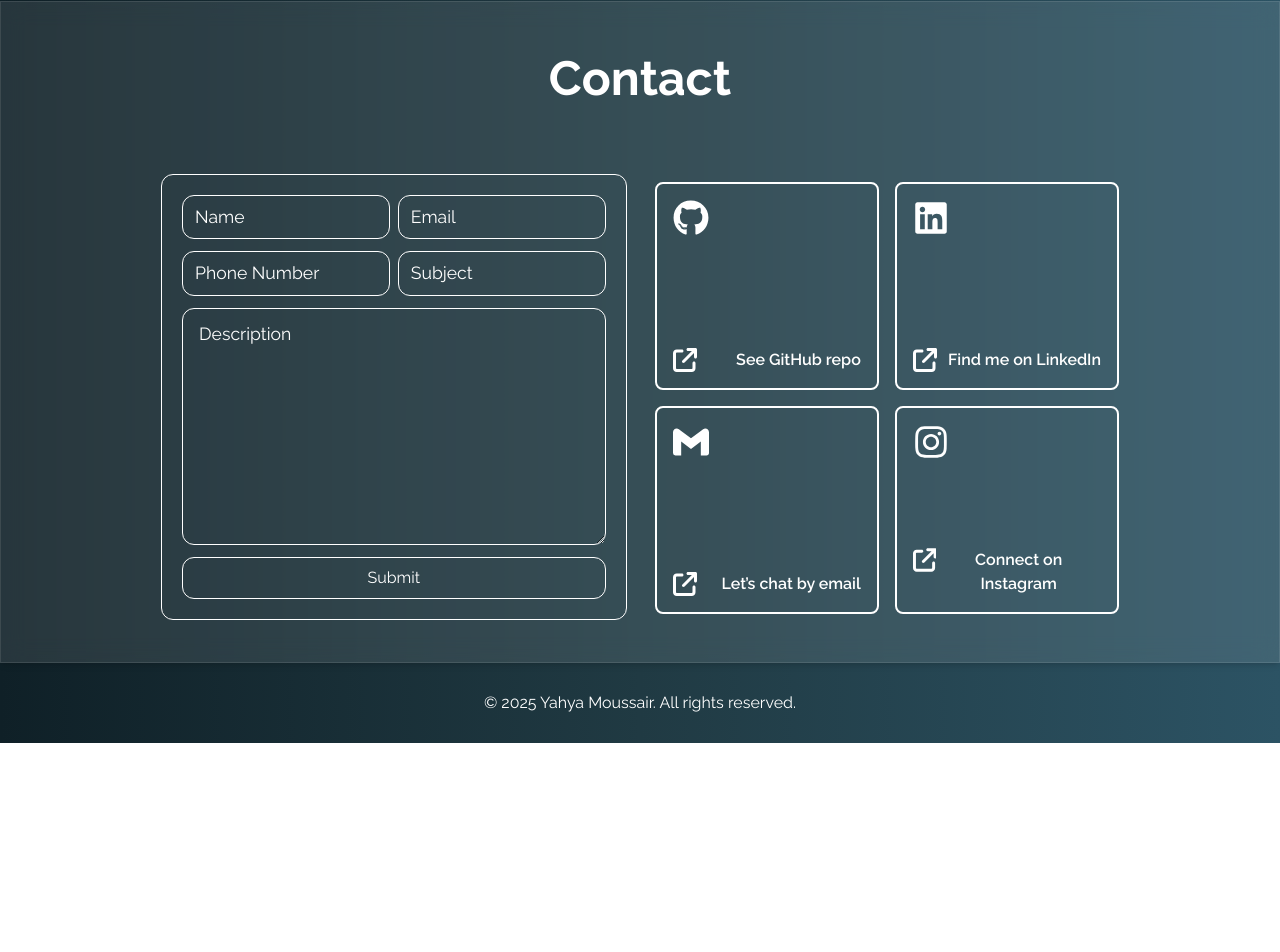
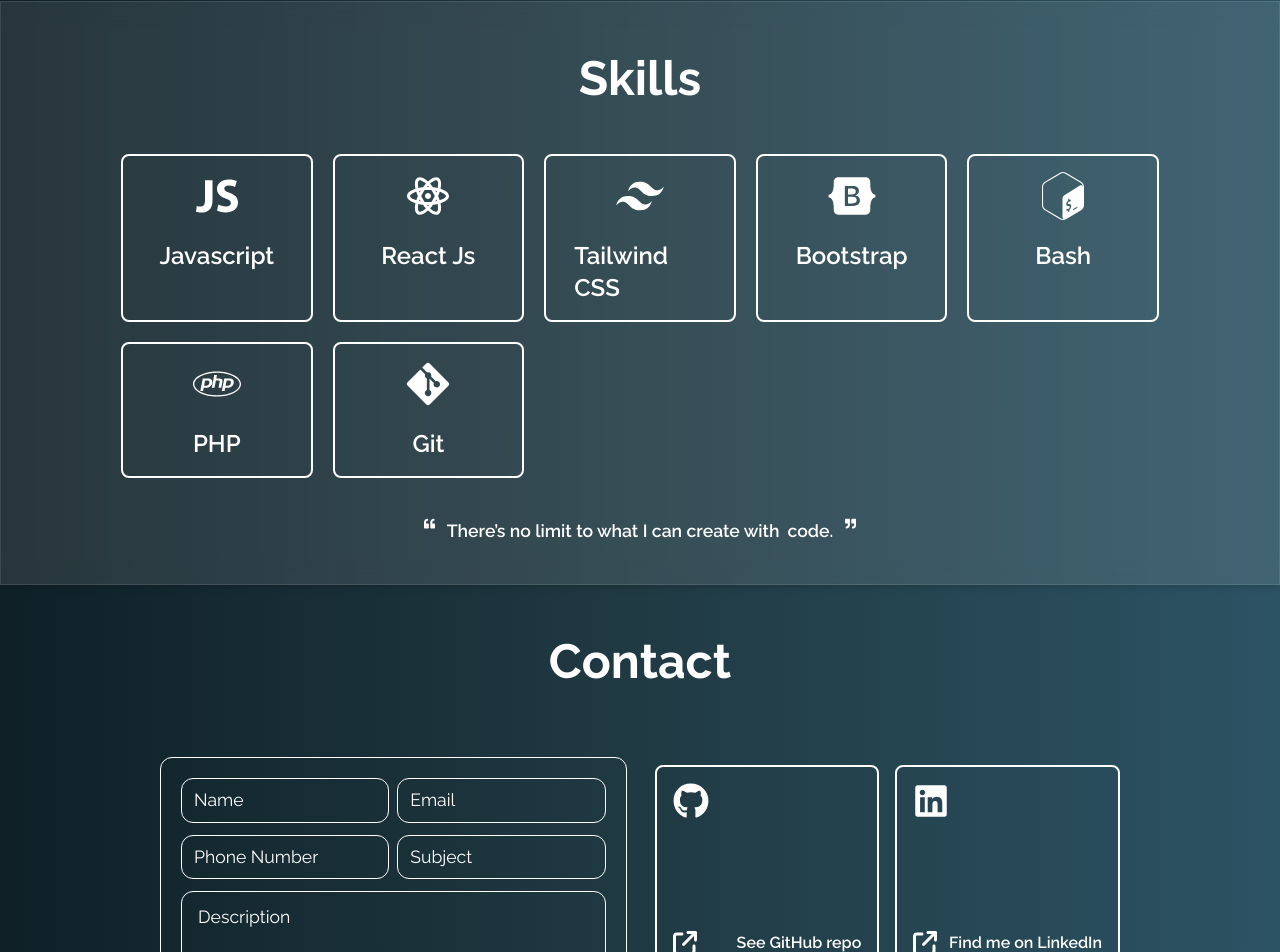
Before and after one commit to yahya-moussair/portfolio, a React (Vite) app: page / in a window 1280 px wide. Shown: the part 1844-2796 px from the top of the page. Before the commit the page ends 2587 px from the top, so only its background shows below. Built offline with nearby package versions, Linux system fonts and the light colour scheme; a web font is replaced by a local one.

Commit message:
complete the final touch , the second step is the animation

```diff
--- a/src/components/home/about.jsx
+++ b/src/components/home/about.jsx
@@ -55,7 +55,7 @@ const About = () => {
               <a
                 href={resume}
                 download="resume"
-                className="bg-gradient-to-r text-xl cursor-pointer from-cyan-400 to-blue-600 text-white font-semibold w-[65%] text-center py-2  px-1 rounded-lg shadow-md lg:hover:scale-105 transition-transform duration-200"
+                className="text-xl cursor-pointer lg:text-white lg:bg-transparent bg-white text-black border-white font-semibold w-[65%] text-center py-2  px-1 rounded-lg shadow-md lg:hover:scale-105 border-[2px]   lg:hover:bg-white lg:hover:text-black lg:hover:border-white transition-transform duration-200"
               >
                 Download My Resume
               </a>
--- a/src/components/home/contact.jsx
+++ b/src/components/home/contact.jsx
@@ -65,8 +65,8 @@ const Contact = () => {
   return (
     <>
       <div
-        id="projects"
-        className="flex flex-col gap-y-15 text-center bg-white/10 backdrop-blur-md border border-white/10 shadow-md py-9 lg:px-30 px-3 lg:py-10 z-10 w-full"
+        id="contact"
+        className="flex flex-col gap-y-15 text-center py-9 lg:px-30 px-3 lg:py-10 z-10 w-full"
       >
         <h1 className="text-[3rem] font-bold">Contact</h1>
         <div className="flex lg:flex-row flex-col gap-x-7 gap-y-4 lg:items-start md:px-10">
@@ -123,7 +123,7 @@ const Contact = () => {
             ></textarea>
             <button
               value="send"
-              className="border-[1px] border-white w-full rounded-xl py-2 cursor-pointer hover:bg-white hover:text-black transition-all duration-300"
+              className="border-[1px] border-white w-full rounded-xl py-2 cursor-pointer hover:bg-white hover:text-black font-semibold transition-all duration-300"
             >
               Submit
             </button>
--- a/src/components/home/heroSection.jsx
+++ b/src/components/home/heroSection.jsx
@@ -26,12 +26,12 @@ const HeroSection = () => {
           </p>
           <div className="flex lg:flex-row flex-col gap-x-4 lg:gap-y-0 gap-y-3">
             <Link to="/about">
-              <button className="bg-gradient-to-r text-xl cursor-pointer from-cyan-400 to-blue-600 text-white font-semibold py-2 px-15 rounded-lg shadow-md lg:hover:scale-105 transition-transform duration-200">
+              <button className="border-[2px]  text-xl cursor-pointer lg:text-white lg:bg-transparent bg-white text-black border-white font-semibold py-2 px-15 rounded-lg shadow-md lg:hover:scale-105 lg:hover:bg-white lg:hover:text-black w-full transition-transform duration-200">
                 About
               </button>
             </Link>
             <Link to="/project">
-              <button className="bg-gradient-to-r text-xl cursor-pointer from-cyan-400 to-blue-600 text-white font-semibold py-2 px-13 rounded-lg shadow-md lg:hover:scale-105 transition-transform duration-200">
+              <button className="border-[2px]  text-xl cursor-pointer lg:text-white lg:bg-transparent bg-white text-black border-white font-semibold py-2 px-15 rounded-lg shadow-md lg:hover:scale-105 lg:hover:bg-white w-full lg:hover:text-black transition-transform duration-200">
                 Projects
               </button>
             </Link>
--- /dev/null
+++ b/src/components/home/skils.jsx
@@ -0,0 +1,60 @@
+import React from "react";
+import {
+  FaBootstrap,
+  FaGitAlt,
+  FaPhp,
+  FaQuoteLeft,
+  FaQuoteRight,
+} from "react-icons/fa";
+import { IoLogoJavascript } from "react-icons/io";
+import { RiReactjsLine, RiTailwindCssFill } from "react-icons/ri";
+import { SiGnubash } from "react-icons/si";
+
+const Skils = () => {
+  return (
+    <>
+      <div className="flex flex-col lg:gap-y-10 gap-y-8 items-center py-9 lg:px-30 px-3 lg:py-10 z-10 w-full bg-white/10 backdrop-blur-md border border-white/10 shadow-md">
+        <h1 className="text-[3rem] font-bold">Skills</h1>
+
+        <div className="grid lg:grid-cols-5 justify-center md:grid-cols-3 grid-cols-2 gap-5">
+          <div className="cursor-auto lg:px-7 px-6 py-4 border-[2px] rounded-lg border-white flex flex-col gap-5 items-center lg:hover:bg-white lg:hover:text-black lg:hover:scale-105 transition-all duration-300">
+            <IoLogoJavascript className="lg:text-5xl text-4xl" />
+            <h1 className="lg:text-2xl text-lg font-semibold">Javascript</h1>
+          </div>
+          <div className="cursor-auto lg:px-7 px-6 py-4 border-[2px] rounded-lg border-white flex flex-col gap-5 items-center lg:hover:bg-white lg:hover:text-black lg:hover:scale-105 transition-all duration-300">
+            <RiReactjsLine className="lg:text-5xl text-4xl" />
+            <h1 className="lg:text-2xl text-lg font-semibold">React Js</h1>
+          </div>
+          <div className="cursor-auto lg:px-7 px-6 py-4 border-[2px] rounded-lg border-white flex flex-col gap-5 items-center lg:hover:bg-white lg:hover:text-black lg:hover:scale-105 transition-all duration-300">
+            <RiTailwindCssFill className="lg:text-5xl text-4xl" />
+            <h1 className="lg:text-2xl text-lg font-semibold">Tailwind CSS</h1>
+          </div>
+          <div className="cursor-auto lg:px-7 px-6 py-4 border-[2px] rounded-lg border-white flex flex-col gap-5 items-center lg:hover:bg-white lg:hover:text-black lg:hover:scale-105 transition-all duration-300">
+            <FaBootstrap className="lg:text-5xl text-4xl" />
+            <h1 className="lg:text-2xl text-lg font-semibold">Bootstrap</h1>
+          </div>
+          <div className="cursor-auto lg:px-7 px-6 py-4 border-[2px] rounded-lg border-white flex flex-col gap-5 items-center lg:hover:bg-white lg:hover:text-black lg:hover:scale-105 transition-all duration-300">
+            <SiGnubash className="lg:text-5xl text-4xl" />
+            <h1 className="lg:text-2xl text-lg font-semibold">Bash</h1>
+          </div>
+          <div className="cursor-auto lg:px-7 px-6 py-4 border-[2px] rounded-lg border-white flex flex-col gap-5 items-center lg:hover:bg-white lg:hover:text-black lg:hover:scale-105 transition-all duration-300">
+            <FaPhp className="lg:text-5xl text-4xl" />
+            <h1 className="lg:text-2xl text-lg font-semibold">PHP</h1>
+          </div>
+          <div className="cursor-auto lg:px-7 px-6 py-4 border-[2px] rounded-lg border-white flex flex-col gap-5 items-center lg:hover:bg-white lg:hover:text-black lg:hover:scale-105 transition-all duration-300">
+            <FaGitAlt className="lg:text-5xl text-4xl" />
+            <h1 className="lg:text-2xl text-lg font-semibold">Git</h1>
+          </div>
+        </div>
+        <p className="flex lg:gap-x-3 gap-x-1 text-center w-full justify-center">
+          <FaQuoteLeft className="text-[0.7rem]" />
+          <span className="text-[1.1rem] font-semibold flex gap-2">
+            There’s no limit to what I can create with <span className="flex justify-center lg:gap-x-3 gap-x-1">code.<FaQuoteRight className="text-[0.7rem]" /></span>
+          </span>
+        </p>
+      </div>
+    </>
+  );
+};
+
+export default Skils;
--- a/src/index.css
+++ b/src/index.css
@@ -5,7 +5,5 @@ body {
   background: linear-gradient(to right, #0f2027, #203a43, #2c5364);
   color: #fff; /* Make sure your text is readable on dark background */
   font-family: "Raleway", sans-serif;
+  user-select: none;
 }
-/* .parentDiv:hover > .chilDiv{
-  bottom: 0;
-} */
--- a/src/layouts/footer.jsx
+++ b/src/layouts/footer.jsx
@@ -3,7 +3,7 @@ import React from "react";
 const Footer = () => {
   return (
     <>
-      <div className="w-full py-7 text-white text-center  ">
+      <div className="w-full py-7 text-white text-center bg-white/10 backdrop-blur-md border border-white/10 shadow-md ">
         <p>© 2025 Yahya Moussair. All rights reserved.</p>
       </div>
     </>
--- a/src/pages/home.jsx
+++ b/src/pages/home.jsx
@@ -3,6 +3,7 @@ import HeroSection from '../components/home/heroSection';
 import About from '../components/home/about';
 import Project from '../components/home/project';
 import Contact from '../components/home/contact';
+import Skils from '../components/home/skils';
 
 const Home = () => {
     return (
@@ -11,6 +12,7 @@ const Home = () => {
                 <HeroSection />
                 <About />
                 <Project />
+                <Skils />
                 <Contact />
             </div>
         </>
```
